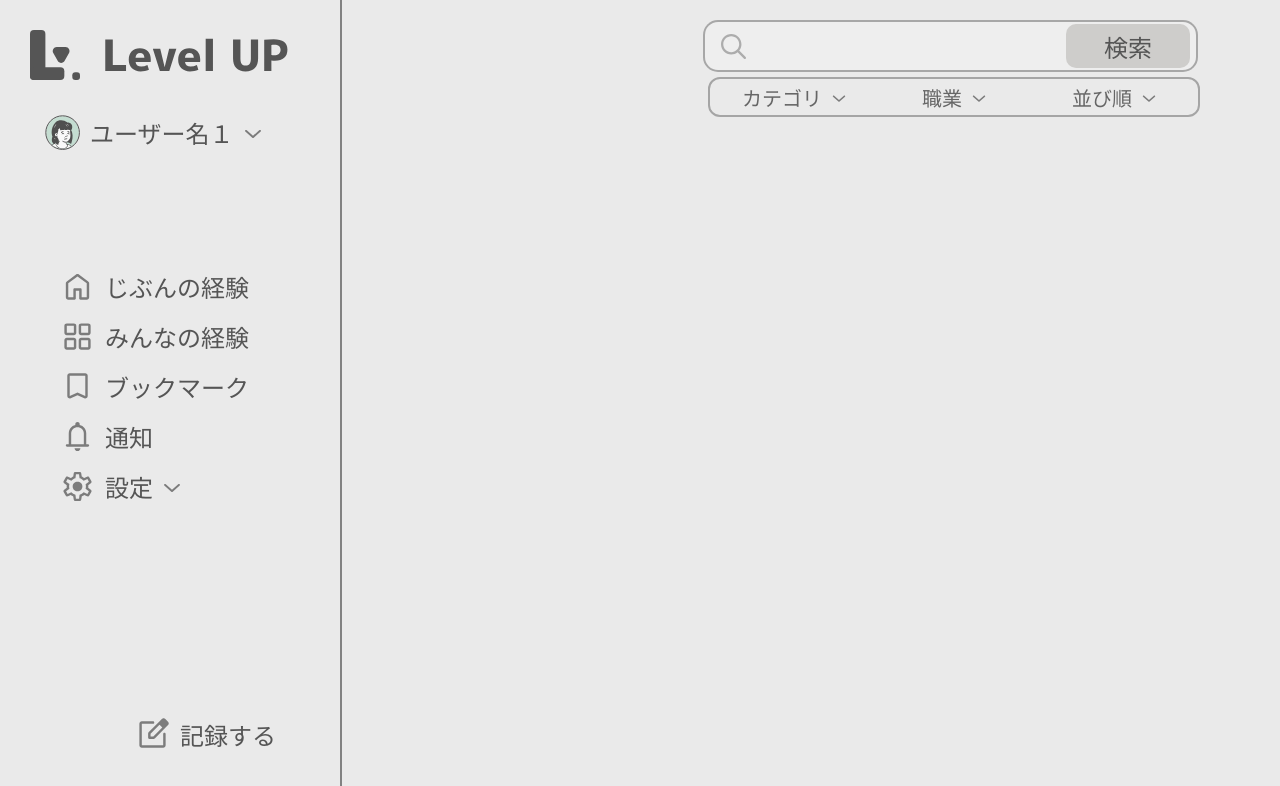
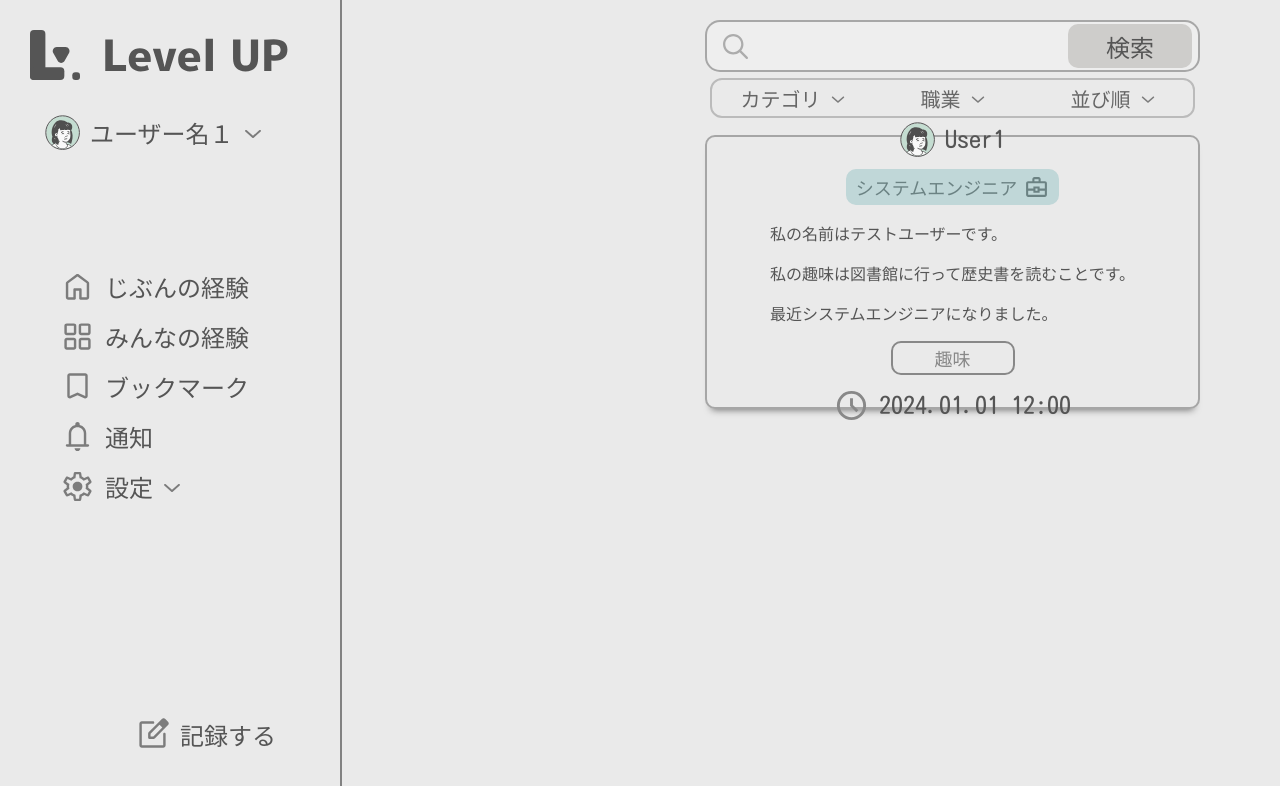
Before and after one commit to nakajimatakumi/LevelUP, a Next.js app: page / in a window 1280 px wide. Shown: the top 786 px of the page. Built offline with nearby package versions, Linux system fonts and the light colour scheme.

Commit message:
ユーザー情報カードの作成

```diff
--- a/src/app/page.tsx
+++ b/src/app/page.tsx
@@ -1,6 +1,7 @@
 import SearchForm from "@/features/components/modules/SearchForm";
 import styles from "@/styles/app/Home.module.css";
 import useInit from "@/hooks/useInit";
+import UserInfoCard from "@/features/components/modules/UserInfoCard";
 
 /**
  * トップページ
@@ -14,6 +15,9 @@ export default function TopPage() {
       <div className={styles.searchForm}>
         <SearchForm searchConditions={searchConditions} />
       </div>
+      <div className={styles.userInfoCard}>
+        <UserInfoCard />
+      </div>
     </div>
   );
 }
--- a/src/constants/pageLinks.tsx
+++ b/src/constants/pageLinks.tsx
@@ -55,4 +55,11 @@ export const PAGES = {
     PAGE_NAME: "記録する",
     isLink: true,
   },
+
+  POSTED_TIME: {
+    PATH: "",
+    ICON_PATH: "/icon/clock.svg",
+    PAGE_NAME: "投稿時間",
+    isLink: false,
+  },
 };
--- /dev/null
+++ b/src/features/components/elements/CategoryBadge.tsx
@@ -0,0 +1,16 @@
+import styles from "@/features/styles/elements/CategoryBadge.module.css";
+
+type Props = {
+  categoryName: string;
+};
+
+/**
+ * カテゴリーバッジ
+ */
+export default function CategoryBadge({ categoryName }: Props) {
+  return (
+    <div className={styles.categoryBadge}>
+      <p>{categoryName}</p>
+    </div>
+  );
+}
--- a/src/features/components/elements/SearchConditionList.tsx
+++ b/src/features/components/elements/SearchConditionList.tsx
@@ -1,5 +1,5 @@
 import DropdownList from "@/features/components/elements/DropdownList";
-import styles from "@/features/styles/modules/SearchConditionList.module.css";
+import styles from "@/features/styles/elements/SearchConditionList.module.css";
 import { searchConditions } from "@/types/searchConditions";
 
 type Props = {
--- /dev/null
+++ b/src/features/components/modules/UserInfoCard.tsx
@@ -0,0 +1,47 @@
+import styles from "@/features/styles/modules/UserInfoCard.module.css";
+import JobBadge from "../elements/JobBadge";
+import IconWithText from "../elements/IconWithText";
+import CategoryBadge from "../elements/CategoryBadge";
+import { PAGES } from "@/constants/pageLinks";
+
+const user1 = {
+  PATH: "/testPage",
+  ICON_PATH: "/profile/userIcon.svg",
+  PAGE_NAME: "User1",
+  isLink: false,
+};
+
+const postedTime = "2024.01.01 12:00";
+
+PAGES.POSTED_TIME.PAGE_NAME = postedTime;
+
+/**
+ * ユーザー情報カード
+ */
+export default function UserInfoCard() {
+  return (
+    <div className={styles.card}>
+      <div className={styles.userName}>
+        <IconWithText page={user1} userId="User1" />
+      </div>
+      <div className={styles.jobBadge}>
+        <JobBadge
+          jobName="システムエンジニア"
+          jobCategory="employee"
+          jobColor="#C0D7D8"
+        />
+      </div>
+      <div className={styles.description}>
+        <p>私の名前はテストユーザーです。</p>
+        <p>私の趣味は図書館に行って歴史書を読むことです。</p>
+        <p>最近システムエンジニアになりました。</p>
+      </div>
+      <div className={styles.postCategory}>
+        <CategoryBadge categoryName="趣味" />
+      </div>
+      <div className={styles.postTime}>
+        <IconWithText page={PAGES.POSTED_TIME} userId="User1" />
+      </div>
+    </div>
+  );
+}
--- /dev/null
+++ b/src/features/styles/elements/CategoryBadge.module.css
@@ -0,0 +1,15 @@
+.categoryBadge {
+  display: inline-flex;
+  align-items: center;
+  justify-content: center;
+  height: 26px;
+  min-width: 100px;
+  width: auto;
+  max-width: 150px;
+  border-radius: 10px;
+  font-family: inherit;
+  font-size: 18px;
+  padding: 2px 10px;
+  color: #888888;
+  border: 2px solid #888888;
+}
--- a/src/features/styles/modules/SearchConditionList.module.css
+++ b/src/features/styles/elements/SearchConditionList.module.css
@@ -5,7 +5,7 @@
   align-items: center;
   justify-content: center;
   height: 36px;
-  width: 488px;
-  border: 2px solid #a5a5a5;
+  width: 481px;
+  border: 2px solid #bbbbbb;
   border-radius: 12px;
 }
--- a/src/features/styles/modules/SearchForm.module.css
+++ b/src/features/styles/modules/SearchForm.module.css
@@ -38,6 +38,6 @@
 }
 
 .searchConditionList {
-  margin-top: 5px;
-  margin-left: 7px;
+  margin-top: 6px;
+  margin-left: 5px;
 }
--- /dev/null
+++ b/src/features/styles/modules/UserInfoCard.module.css
@@ -0,0 +1,12 @@
+.card {
+  display: flex;
+  flex-direction: column;
+  align-items: center;
+  justify-content: center;
+  border: 2px solid #69696985;
+  border-radius: 10px;
+  padding: 10px;
+  box-shadow: 0px 7px 7px -6px rgba(0, 0, 0, 0.5);
+  width: 471px;
+  height: 250px;
+}
--- a/src/styles/app/Home.module.css
+++ b/src/styles/app/Home.module.css
@@ -8,3 +8,9 @@
   top: 20px;
   right: 80px;
 }
+
+.userInfoCard {
+  position: absolute;
+  top: 135px;
+  right: 80px;
+}
```
Also changed, not shown: src/app/testPage/page.tsx (+2 -6 lines), public/icon/clock.svg (added).
